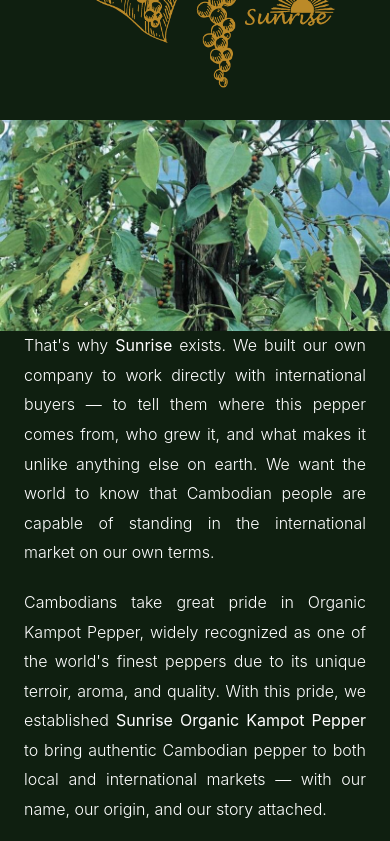
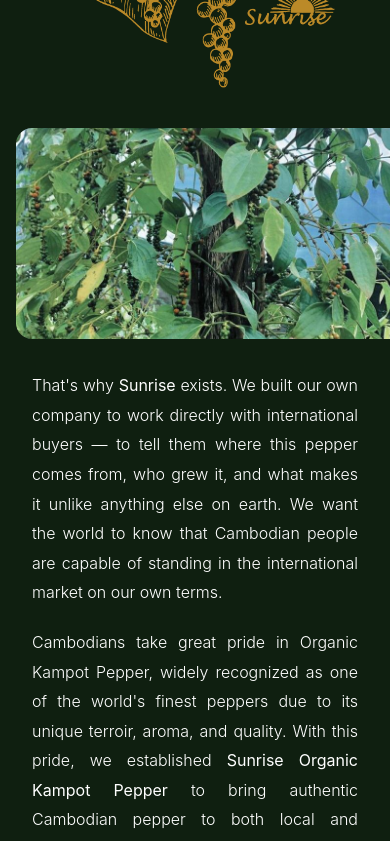
Before and after one commit to keanglongky-del/sunrise-web, a Next.js app: page / in a window 390 px wide. Shown: the part 2740-3581 px from the top of the page. Built offline with nearby package versions, Linux system fonts and the light colour scheme.

Commit message:
Slide 4: mobile photo rounded corners + more text spacing

```diff
--- a/src/app/page.tsx
+++ b/src/app/page.tsx
@@ -223,8 +223,8 @@ export default function Home() {
           <Image src="/images/product-green.jpg" alt="Pepper plant" fill className="object-cover" />
         </div>
 
-        {/* Mobile: Photo strip visible */}
-        <div className="md:hidden w-full h-[25vh] relative overflow-hidden">
+        {/* Mobile: Photo strip visible — cropped with rounded corners */}
+        <div className="md:hidden w-full h-[25vh] relative overflow-hidden mx-4 rounded-2xl mt-2">
           <Image src="/images/product-green.jpg" alt="Pepper plant" fill className="object-cover" />
         </div>
 
@@ -240,8 +240,8 @@ export default function Home() {
           </div>
         </div>
 
-        {/* Mobile: Text below */}
-        <div className="md:hidden w-full px-6 pb-10">
+        {/* Mobile: Text below with more spacing */}
+        <div className="md:hidden w-full px-8 pb-10 mt-8">
           <p className="text-white text-base leading-[1.85] mb-5 text-justify font-light">
             That&apos;s why <strong className="text-white font-normal">Sunrise</strong> exists. We built our own company to work directly with international buyers — to tell them where this pepper comes from, who grew it, and what makes it unlike anything else on earth. We want the world to know that Cambodian people are capable of standing in the international market on our own terms.
           </p>
```
